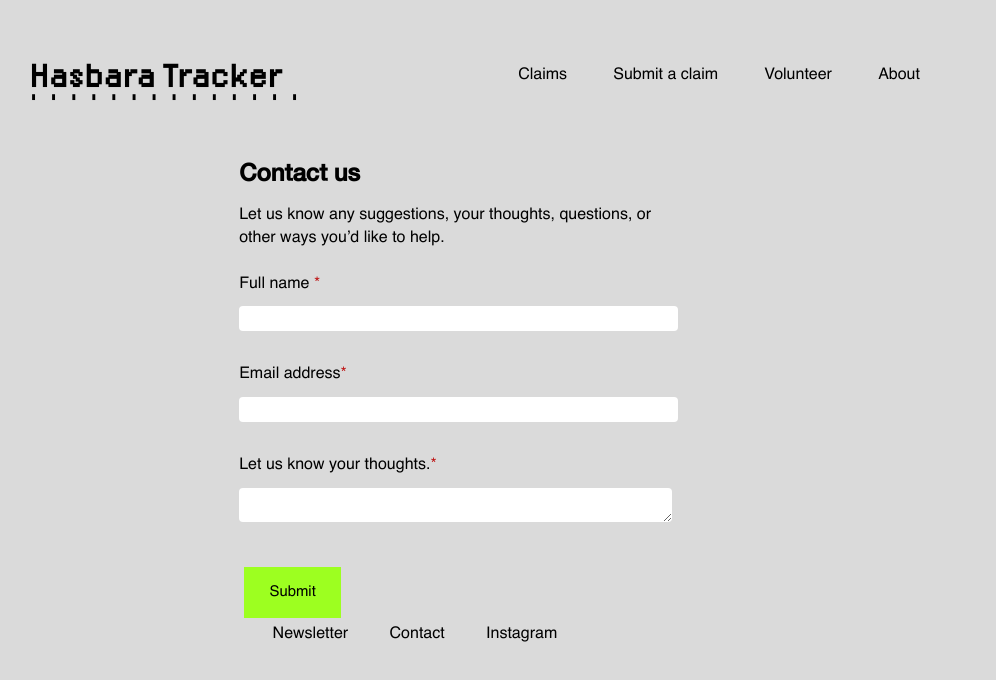
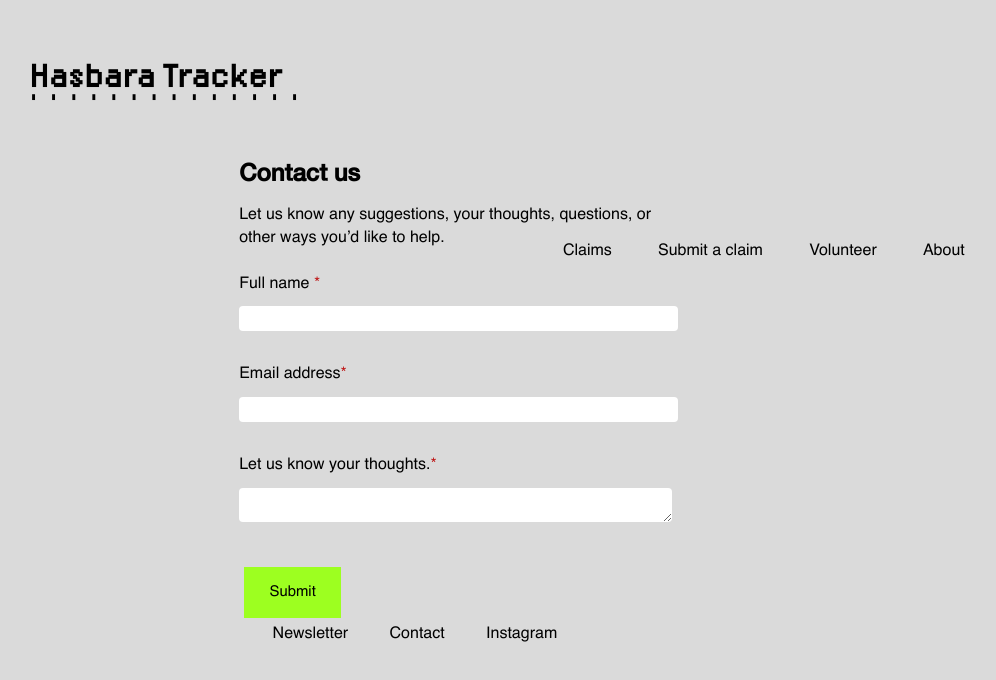
Before and after one commit to tamtzekin/hasbara-tracker, a React (Create React App) app: page /contact in a window 1280 px wide. Shown: the top 680 px of the page, without its empty margins (196-1192 px from the left). Built offline with nearby package versions, Linux system fonts and the light colour scheme.

Commit message:
wrote Header to its own component

```diff
--- a/src/components/About.js
+++ b/src/components/About.js
@@ -1,7 +1,6 @@
 import React from 'react';
 import { Link } from 'react-router-dom';
-import NavBar from './NavBar';
-import MobileMenu from './MobileMenu';
+import Header from './Header';
 import Footer from './Footer';
 import './Homepage.css';
 import '../App.css';
@@ -9,12 +8,7 @@ import '../App.css';
 const About = () => {
     return (
     <>
-        <span class="header-container">
-            <MobileMenu />
-            <h1 class='ht-heading'><Link to="/">Hasbara Tracker</Link></h1>
-            <span id="dots">. . . . . . . . . . . . . .</span>
-            <NavBar />
-        </span>
+        <Header />
 
         <div className="content-container">
                 <h2>About us</h2>
--- a/src/components/ContactForm.js
+++ b/src/components/ContactForm.js
@@ -1,8 +1,7 @@
 import React, { useState, useEffect } from 'react';
 import { Link } from 'react-router-dom';
 
-import NavBar from './NavBar';
-import MobileMenu from './MobileMenu';
+import Header from './Header';
 import Footer from './Footer';
 
 import '../App.css';
@@ -69,12 +68,7 @@ const SubmitClaimForm = () => {
     // Render the form
     return (
         <>
-            <span className="header-container">
-                <MobileMenu />
-                <h1 className="ht-heading"><Link to="/">Hasbara Tracker</Link></h1>
-                <span id="dots">. . . . . . . . . . . . . .</span>
-                <NavBar />
-            </span>
+            <Header />
 
             <div className="content-container">
                 <h2>Contact us</h2>
--- /dev/null
+++ b/src/components/Header.js
@@ -0,0 +1,45 @@
+import React from 'react';
+import { NavLink } from "react-router-dom";
+import MobileMenu from './MobileMenu';
+import '../App.css';
+
+const Header = () =>{
+    // const location = useLocation();
+
+    return (
+        <>
+        <span class="header-container">
+            <MobileMenu />
+            {/* <div className="flex-container"> */}
+                <h1 class='ht-heading'>Hasbara Tracker</h1>
+                <span id="dots">. . . . . . . . . . . . . .</span>
+            {/* </div> */}
+        </span>
+
+        <div class="navbar">
+            {/* {location.pathname !== '/about' && location.pathname !== '/' && ( */}
+                <li>
+                    <NavLink to="/">Claims</NavLink>
+                </li>
+            {/* )} */}
+
+            {/* {location.pathname !== '/submit-claim' && ( */}
+            <li>
+                <NavLink to="/submit-claim">Submit a claim</NavLink>
+            </li>
+            {/* )} */}
+
+            <li>
+                <NavLink to="/volunteer">Volunteer</NavLink>
+            </li>
+
+            <li>
+                <NavLink to="/about">About</NavLink>
+            </li>
+        </div>
+    </>
+
+    );
+}
+
+export default Header;
--- a/src/components/Homepage.js
+++ b/src/components/Homepage.js
@@ -1,6 +1,6 @@
 import React from 'react';
 import { Link } from 'react-router-dom';
-import NavBar from './NavBar';
+import NavBar from './Header';
 import MobileMenu from './MobileMenu';
 import Footer from './Footer';
 // import './Homepage.css';
@@ -9,13 +9,7 @@ import Footer from './Footer';
 const Homepage = () => {
     return (
     <>
-        <span class="header-container">
-            <MobileMenu />
-            <h1 class='ht-heading'>Hasbara Tracker</h1>
-            <span id="dots">. . . . . . . . . . . . . .</span>
-            <NavBar />
-        </span>
-
+        <NavBar />
         {/* On desktop: Display in columns */}
         <span className="hide-on-mobile">
         <div className="columns-container">
--- a/src/components/NavBar.js
+++ /dev/null
@@ -1,35 +0,0 @@
-import React from 'react';
-import {  NavLink } from "react-router-dom";
-import '../App.css';
-
-const NavBar= () =>{
-    // const location = useLocation();
-
-    return (
-
-    <div class="navbar">
-        {/* {location.pathname !== '/about' && location.pathname !== '/' && ( */}
-            <li>
-                <NavLink to="/">Claims</NavLink>
-            </li>
-        {/* )} */}
-
-        {/* {location.pathname !== '/submit-claim' && ( */}
-        <li>
-            <NavLink to="/submit-claim">Submit a claim</NavLink>
-        </li>
-        {/* )} */}
-
-        <li>
-            <NavLink to="/volunteer">Volunteer</NavLink>
-        </li>
-
-        <li>
-            <NavLink to="/about">About</NavLink>
-        </li>
-
-    </div>
-    );
-}
-
-export default NavBar;
--- a/src/components/NewsletterSignUpForm.js
+++ b/src/components/NewsletterSignUpForm.js
@@ -1,8 +1,7 @@
 import React, { useState, useEffect } from 'react';
 import { Link } from 'react-router-dom';
 
-import NavBar from './NavBar';
-import MobileMenu from './MobileMenu';
+import Header from './Header';
 import Footer from './Footer';
 
 import '../App.css';
@@ -69,12 +68,7 @@ const SubmitClaimForm = () => {
     // Render the form
     return (
         <>
-            <span className="header-container">
-                <MobileMenu />
-                <h1 className="ht-heading"><Link to="/">Hasbara Tracker</Link></h1>
-                <span id="dots">. . . . . . . . . . . . . .</span>
-                <NavBar />
-            </span>
+            <Header />
 
             <div className="content-container">
                 <h2>Sign up for updates</h2>
--- a/src/components/SubmitClaimForm.js
+++ b/src/components/SubmitClaimForm.js
@@ -1,8 +1,7 @@
 import React, { useState, useEffect } from 'react';
 import { Link } from 'react-router-dom';
 
-import NavBar from './NavBar';
-import MobileMenu from './MobileMenu';
+import Header from './Header';
 import Footer from './Footer';
 
 import '../App.css';
@@ -69,13 +68,7 @@ const SubmitClaimForm = () => {
     // Render the form
     return (
         <>
-            <span className="header-container">
-                <MobileMenu />
-                <h1 className="ht-heading"><Link to="/">Hasbara Tracker</Link></h1>
-                <span id="dots">. . . . . . . . . . . . . .</span>
-                <NavBar />
-            </span>
-
+            <Header />
             <div className="content-container">
                 <h2>Submit a claim to Hasbara Tracker</h2>
 
--- a/src/components/Tracker.js
+++ b/src/components/Tracker.js
@@ -8,8 +8,7 @@ import '../App.css';
 
 import data from './data';
 import VideoPlayer from './VideoPlayer';
-import NavBar from './NavBar';
-import MobileMenu from './MobileMenu';
+import Header from './Header';
 import SearchBar from './SearchBar';
 import Footer from './Footer';
 
@@ -215,13 +214,7 @@ export default function Tracker() {
 
     return (
         <>
-            <span class="header-container">
-                <MobileMenu />
-                <h1 class="ht-heading"><Link to="/">Hasbara Tracker</Link></h1>
-                <span id="dots">. . . . . . . . . . . . . .</span>
-                <NavBar />
-            </span>
-
+        <Header />
 
             {/* Show desktop view of Tracker */}
             {!isMobileView && (
--- a/src/components/VolunteerForm.js
+++ b/src/components/VolunteerForm.js
@@ -1,8 +1,7 @@
 import React, { useState, useEffect } from 'react';
 import { Link } from 'react-router-dom';
 
-import NavBar from './NavBar';
-import MobileMenu from './MobileMenu';
+import Header from './Header';
 import Footer from './Footer';
 
 import '../App.css';
@@ -73,12 +72,7 @@ const VolunteerForm = () => {
     // Render the form
     return (
         <>
-            <span className="header-container">
-                <MobileMenu />
-                <h1 className="ht-heading"><Link to="/">Hasbara Tracker</Link></h1>
-                <span id="dots">. . . . . . . . . . . . . .</span>
-                <NavBar />
-            </span>
+            <Header />
 
             <div className="content-container">
                 <h2>Volunteer</h2>
```
